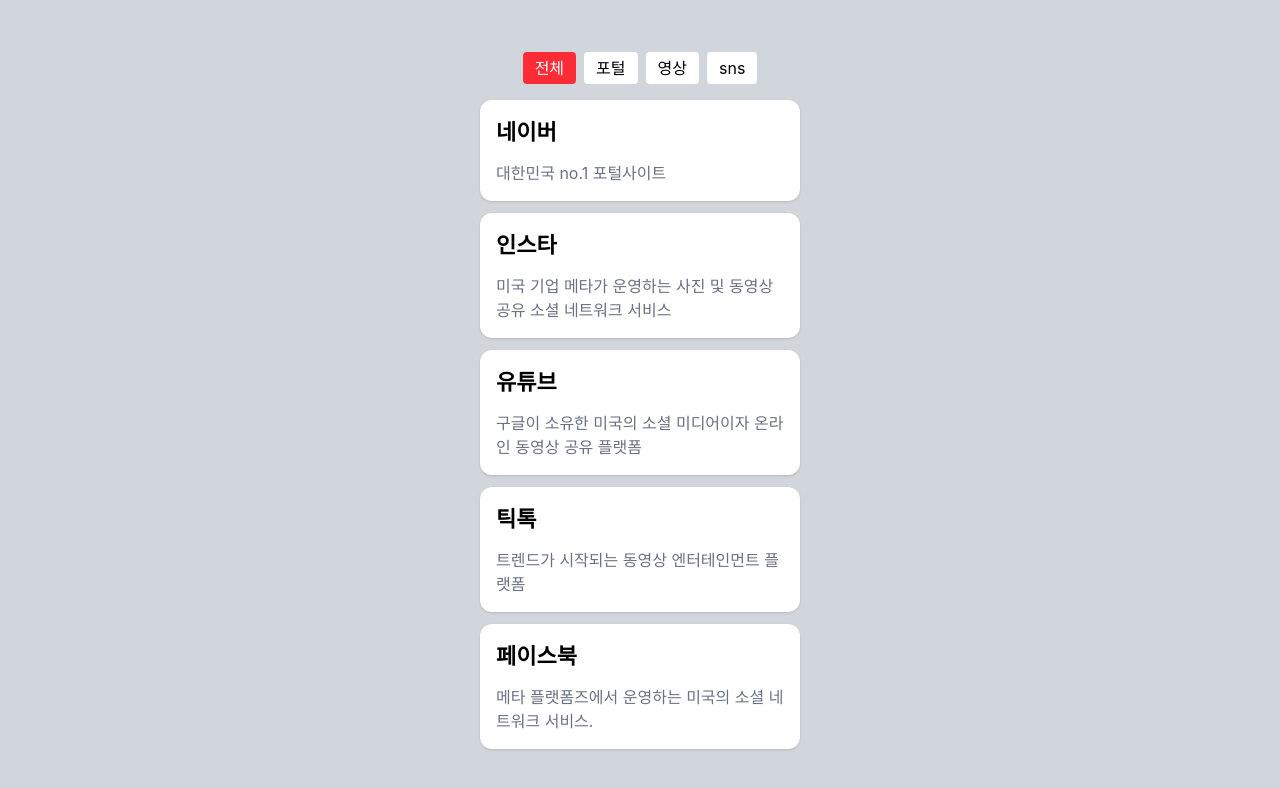
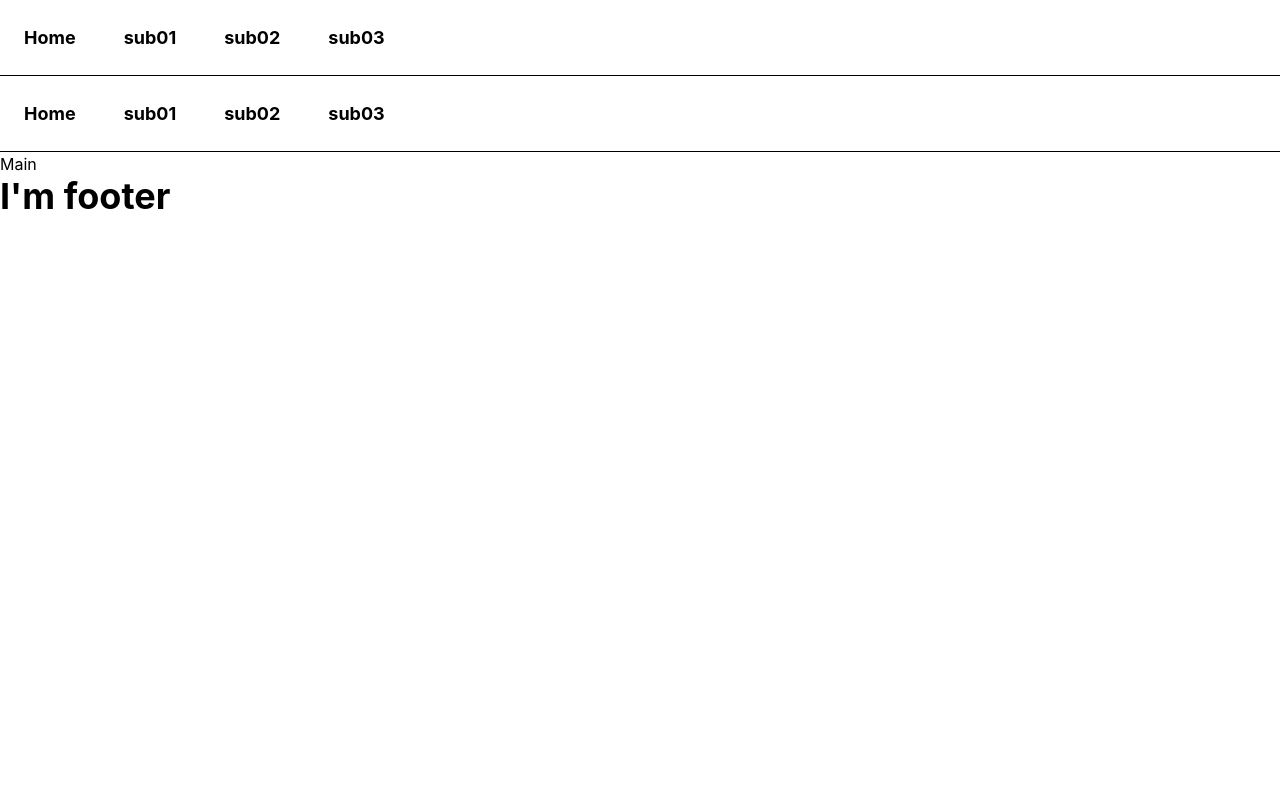
Before and after one commit to bomiii1/base_react, a React (Vite) app: page / in a window 1280 px wide. Shown: the top 788 px of the page. Built offline with nearby package versions, Linux system fonts and the light colour scheme.

Commit message:
day06 중간 커밋

```diff
--- a/package.json
+++ b/package.json
@@ -14,6 +14,7 @@
     "lucide-react": "^1.23.0",
     "react": "^19.2.7",
     "react-dom": "^19.2.7",
+    "react-router-dom": "^7.18.1",
     "tailwindcss": "^4.3.2"
   },
   "devDependencies": {
--- a/src/main.jsx
+++ b/src/main.jsx
@@ -6,6 +6,7 @@ import "./style/index.css";
 import Day04 from "./pages/day04/Day04";
 import MusicUiEx from "./pages/musicUi/MusicUiEx";
 import Day05 from "./pages/day05/Day05";
+import Day06 from "./pages/day06/Day06";
 
 createRoot(document.getElementById("root")).render(
   <StrictMode>
@@ -14,6 +15,7 @@ createRoot(document.getElementById("root")).render(
     {/* <Day03 /> */}
     {/* <Day04 /> */}
     {/* <MusicUiEx /> */}
-    <Day05 />
+    {/* <Day05 /> */}
+    <Day06 />
   </StrictMode>,
 );
--- /dev/null
+++ b/src/pages/day06/Day06.jsx
@@ -0,0 +1,24 @@
+import { HashRouter, Route, Routes } from "react-router-dom";
+import Main from "./pages/main";
+import Sub01 from "./pages/Sub01";
+import Header from "./components/Header";
+import Sub02 from "./pages/Sub02";
+import Sub03 from "./pages/Sub03";
+import Footer from "./components/Footer";
+import ErrorPage from "./pages/ErrorPage";
+
+export default function Day06() {
+  return (
+    <HashRouter>
+      <Header />
+      <Routes>
+        <Route path="/" element={<Main />} />
+        <Route path="/sub01" element={<Sub01 />} />
+        <Route path="/sub02" element={<Sub02 />} />
+        <Route path="/sub03" element={<Sub03 />} />
+        <Route path="/*" element={<ErrorPage />} />
+      </Routes>
+      <Footer />
+    </HashRouter>
+  );
+}
--- /dev/null
+++ b/src/pages/day06/components/Footer.jsx
@@ -0,0 +1,3 @@
+export default function Footer() {
+  return <footer className="text-4xl font-bold ">I'm footer</footer>;
+}
--- /dev/null
+++ b/src/pages/day06/components/Header.jsx
@@ -0,0 +1,22 @@
+import { Link } from "react-router-dom";
+
+export default function Header() {
+  return (
+    <header>
+      <ul className="p-6 border-b text-[18px] flex font-bold space-x-12 ">
+        <li>
+          <Link to={"/"}>Home</Link>
+        </li>
+        <li>
+          <Link to={"/sub01"}>sub01</Link>
+        </li>
+        <li>
+          <Link to={"/sub02"}>sub02</Link>
+        </li>
+        <li>
+          <Link to={"/sub03"}>sub03</Link>
+        </li>
+      </ul>
+    </header>
+  );
+}
--- /dev/null
+++ b/src/pages/day06/pages/ErrorPage.jsx
@@ -0,0 +1,20 @@
+import { Link } from "react-router-dom";
+
+const ErrorPage = () => {
+  return (
+    <div className="font-bold text-6xl h-screen flex flex-col justify-center items-center">
+      <h1>Error Page</h1>
+      <div className="font-medium text-xl flex flex-col my-5 items-center gap-3">
+        <p>잘못된 경로입니다 홈으로 이동해주세요</p>
+        <Link
+          to={"/"}
+          className="text-blue-300 bg-black w-full flex justify-center p-[15px] rounded-[5px]"
+        >
+          홈으로 이동하기 &rarr;
+        </Link>
+      </div>
+    </div>
+  );
+};
+
+export default ErrorPage;
--- /dev/null
+++ b/src/pages/day06/pages/Main.jsx
@@ -0,0 +1,10 @@
+import Header from "../components/Header";
+
+export default function Main() {
+  return (
+    <div>
+      <Header />
+      <h1>Main</h1>
+    </div>
+  );
+}
--- /dev/null
+++ b/src/pages/day06/pages/Sub01.jsx
@@ -0,0 +1,3 @@
+export default function Sub01() {
+  return <div>sub01</div>;
+}
--- /dev/null
+++ b/src/pages/day06/pages/Sub02.jsx
@@ -0,0 +1,3 @@
+export default function Sub02() {
+  return <div>sub02</div>;
+}
--- /dev/null
+++ b/src/pages/day06/pages/Sub03.jsx
@@ -0,0 +1,3 @@
+export default function Sub03() {
+  return <div>sub03</div>;
+}
```
Also changed, not shown: 1 other file (tests, documents, lock files or other folders).
